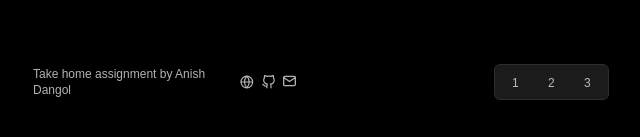
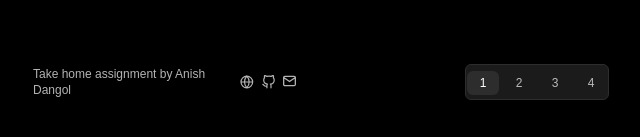
Before and after one commit to dangol-anish/nextjs-assignment, a Next.js app: page / in a window 1280 px wide. Shown: the part 660-797 px from the top of the page, without its empty margins (319-959 px from the left). Built offline with nearby package versions, Linux system fonts and the light colour scheme; no server answers.

Commit message:
Completed: Full Implementation

```diff
--- a/app/api/fetchData/route.ts
+++ b/app/api/fetchData/route.ts
@@ -5,7 +5,7 @@ import { NextResponse } from 'next/server';
 export async function GET() {
   try {
     const response = await fetch(
-      `https://api.nasa.gov/planetary/apod?api_key=${process.env.NASA_API_KEY}&count=27`
+      `https://api.nasa.gov/planetary/apod?api_key=${process.env.NASA_API_KEY}&count=36`
     );
 
     if (!response.ok) {
--- a/app/page.tsx
+++ b/app/page.tsx
@@ -9,6 +9,11 @@ export default function Home() {
   const [data, setData] = useState<APODItem[]>([]);
   const [loading, setLoading] = useState<boolean>(true);
   const [error, setError] = useState<string | null>(null);
+  const [currentPage, setCurrentPage] = useState(1);
+  const itemsPerPage = 9;
+
+  const handlePageChange = (page: number) => setCurrentPage(page);
+
 
 
   useEffect(() => {
@@ -37,8 +42,9 @@ export default function Home() {
       <div className="h-[95%] md:h-[90%] w-[90%] md:w-[60%] lg:w-[45%]">
         <MainPageHeader />
         {error && <div className="error text-white w-full h-[80%] ">Error: {error}</div>}
-        {!error && <MainPageContent data={data} loading={loading} />}
-        <MainPageFooter />
+        {!error && <MainPageContent data={data} loading={loading}  currentPage={currentPage}
+        itemsPerPage={itemsPerPage} />}
+        <MainPageFooter currentPage={currentPage} onPageChange={handlePageChange} />
       </div>
     </>
   );
--- a/components/MainPage/MainPageContent.tsx
+++ b/components/MainPage/MainPageContent.tsx
@@ -3,13 +3,20 @@ import React from "react";
 import { APODItem, MainPageContentProps } from "@/types";
 import { MainPageSkeleton } from "./Skeleton";
 
-const MainPageContent: React.FC<MainPageContentProps> = ({ data, loading }) => {
+const MainPageContent: React.FC<MainPageContentProps> = ({
+  data,
+  loading,
+  currentPage,
+  itemsPerPage,
+}) => {
+  const startIdx = (currentPage - 1) * itemsPerPage;
+  const paginatedData = data.slice(startIdx, startIdx + itemsPerPage);
 
   return (
     <div className="w-full h-[80%] grid grid-cols-1 md:grid-cols-3 gap-3 overflow-y-auto no-scrollbar">
       {loading
-        ? Array.from({ length: 9 }).map((_, index) => <MainPageSkeleton key={index} />)
-        : data.slice(0, 9).map((item: APODItem, index: number) => (
+        ? Array.from({ length: itemsPerPage }).map((_, index) => <MainPageSkeleton key={index} />)
+        : paginatedData.map((item: APODItem, index: number) => (
           <Link
             key={index}
             href={`/details?title=${encodeURIComponent(item.title)}&explanation=${encodeURIComponent(item.explanation)}&url=${encodeURIComponent(item.url)}&hdurl=${encodeURIComponent(item.hdurl)}&date=${encodeURIComponent(item.date)}`}
--- a/components/MainPage/MainPageFooter.tsx
+++ b/components/MainPage/MainPageFooter.tsx
@@ -9,8 +9,9 @@ import {
   PaginationItem,
   PaginationLink,
 } from "@/components/ui/pagination";
+import { MainPageFooterProps } from "@/types";
 
-const MainPageFooter = () => {
+const MainPageFooter: React.FC<MainPageFooterProps> = ({ currentPage, onPageChange }) => {
   return (
     <div className=" h-[10%] w-full flex justify-between items-end text-white/70">
       <div className="w-[60%] h-[50%]  rounded-md text-xs flex items-center justify-start">
@@ -28,17 +29,20 @@ const MainPageFooter = () => {
         </div>
       </div>
 
-      <Pagination className="w-[30%] lg:w-[20%] h-[50%]  rounded-md m-0 flex justify-center items-center  bg-default_state border border-border_color">
+      <Pagination className="w-[40%] lg:w-[25%] h-[50%] rounded-md m-0 flex justify-center items-center bg-default_state border border-border_color">
         <PaginationContent>
-          <PaginationItem>
-            <PaginationLink className="text-xs h-6 w-3 hover:bg-hover_state hover:text-white" href="#">1</PaginationLink>
-          </PaginationItem>
-          <PaginationItem>
-            <PaginationLink className="text-xs h-6 w-3 hover:bg-hover_state hover:text-white" href="#">2</PaginationLink>
-          </PaginationItem>
-          <PaginationItem>
-            <PaginationLink className="text-xs h-6 w-3 hover:bg-hover_state hover:text-white"  href="#">3</PaginationLink>
-          </PaginationItem>
+          {[1, 2, 3, 4].map((page) => (
+            <PaginationItem key={page}>
+              <PaginationLink
+                className={`cursor-pointer text-xs h-6 w-3 ${
+                  page === currentPage ? "bg-hover_state text-white" : ""
+                } hover:bg-hover_state hover:text-white`}
+                onClick={() => onPageChange(page)}
+              >
+                {page}
+              </PaginationLink>
+            </PaginationItem>
+          ))}
         </PaginationContent>
       </Pagination>
     </div>
--- a/types.ts
+++ b/types.ts
@@ -16,5 +16,11 @@ export interface APODItem {
   export interface MainPageContentProps {
     data: APODItem[];
     loading: boolean;
+    currentPage: number;
+    itemsPerPage: number;
+  }
 
+  export interface MainPageFooterProps {
+    currentPage: number;
+    onPageChange: (page: number) => void;
   }
```
Lines whose indentation alone changed are shown as unchanged.
